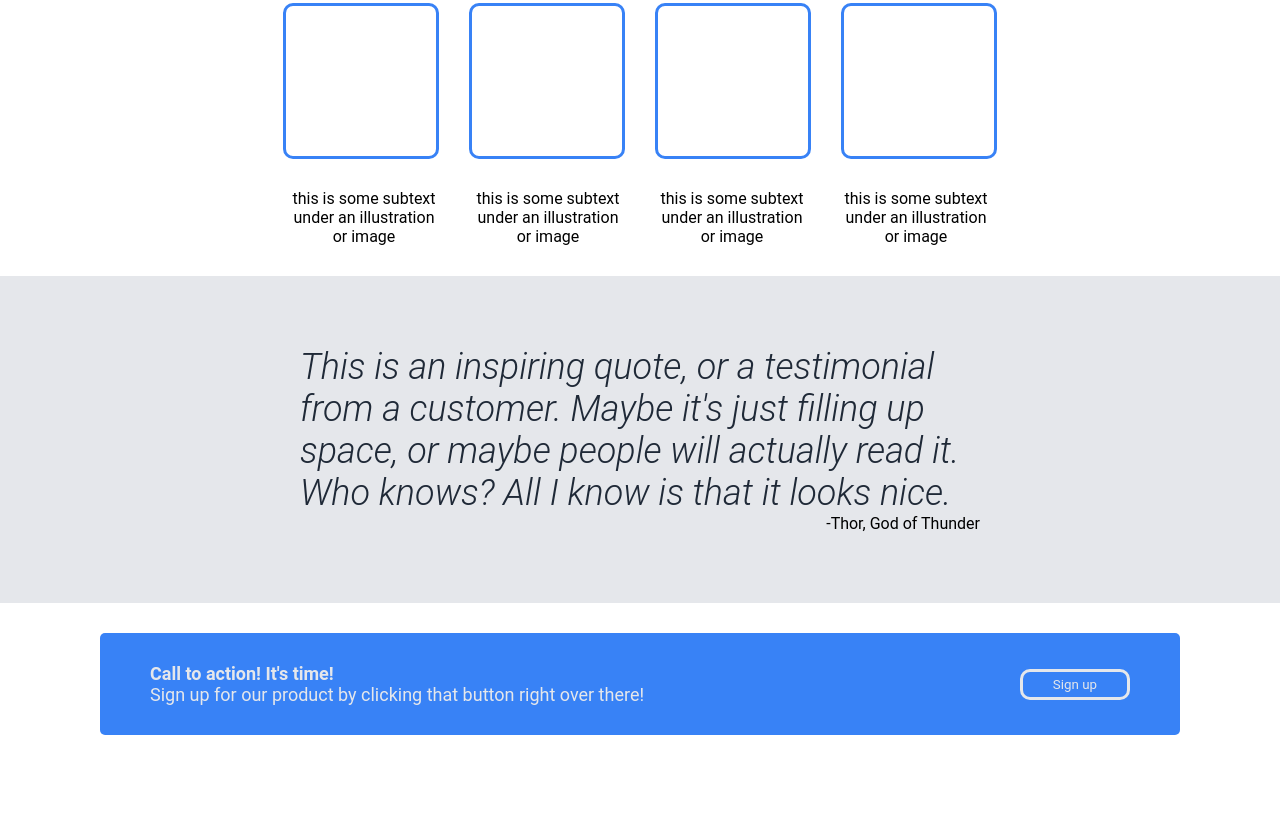
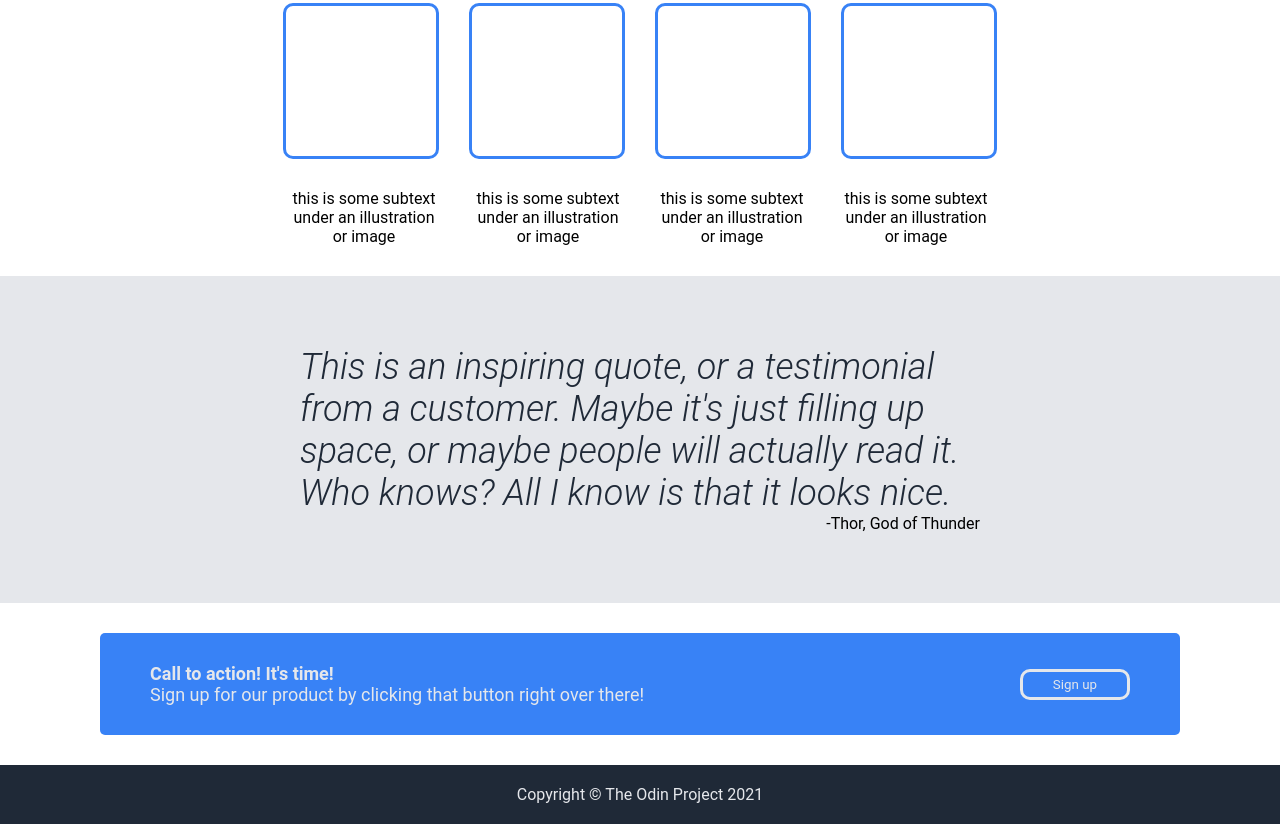
Before and after one commit to vukmilenkovic/project_01-landing_page, a plain HTML site: page index.html in a window 1280 px wide. Shown: the part 371-1195 px from the top of the page. Before the commit the page ends 1136 px from the top, so only its background shows below. Drawn offline with Linux system fonts and the light colour scheme.

Commit message:
Added the text to the footer section of the document, and styled the elements accordingly.
With that the landing page is finished!

```diff
--- a/index.html
+++ b/index.html
@@ -67,7 +67,7 @@
     </div>
     <footer>
         <div class="footer">
-
+            <p class="footer-txt">Copyright © The Odin Project 2021</p>
         </div>
     </footer>
 </body>
--- a/styles.css
+++ b/styles.css
@@ -164,3 +164,16 @@
     background-color: #3882f6;
     color: #e5e7eb;
 }
+
+/* Footer */
+footer {
+    display: flex;
+    justify-content: space-around;
+    align-items: center;
+    background-color: #1f2937;
+}
+
+.footer-txt {
+    color: #e5e7eb;
+    margin: 20px auto;
+}
```
